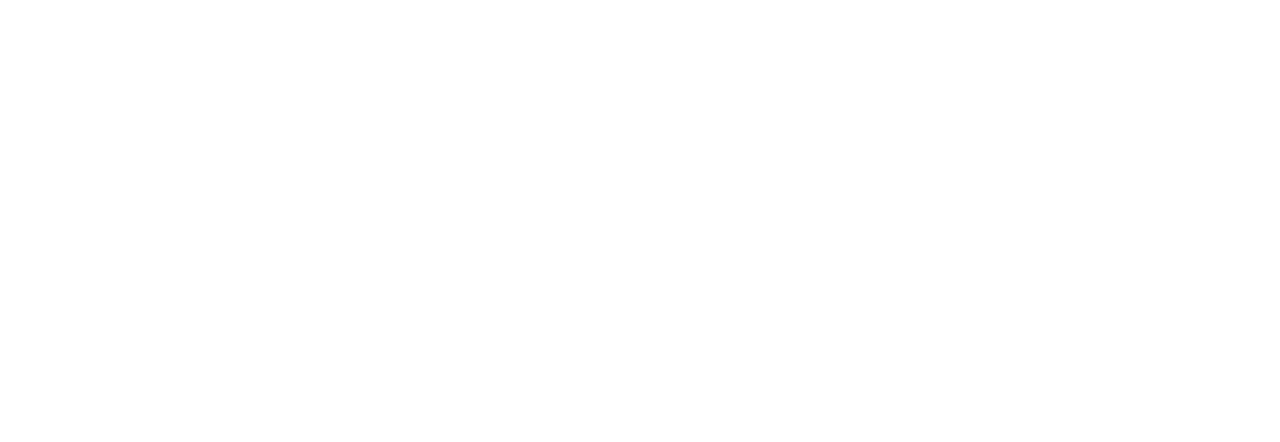
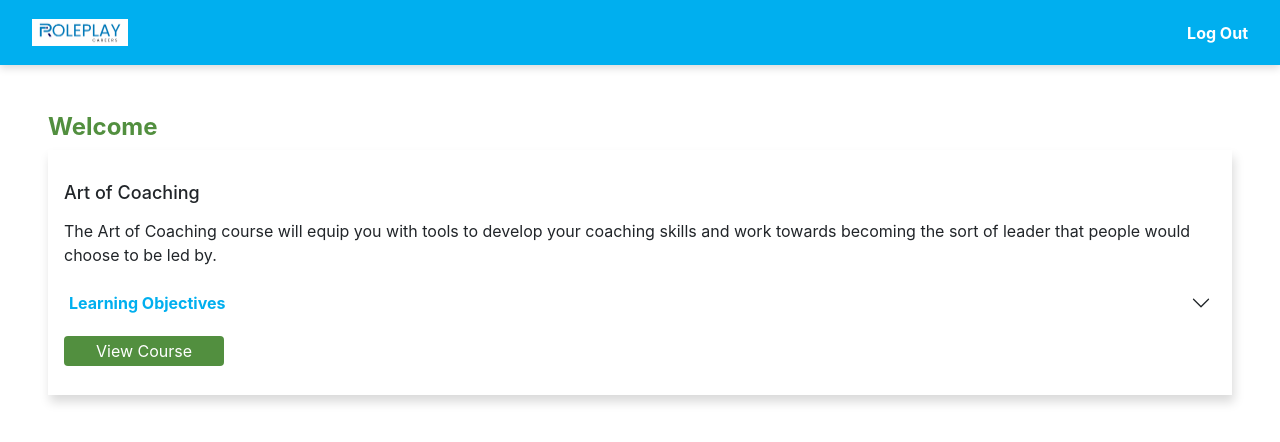
Before and after one commit to doyinDev1/Customer_Service, a React (Create React App) app: page /learn in a window 1280 px wide. Before the commit this address had no page. Shown: the top 442 px of the page. Built offline with nearby package versions, Linux system fonts and the light colour scheme.

Commit message:
added learn page

```diff
--- a/public/index.html
+++ b/public/index.html
@@ -5,10 +5,20 @@
 		<link rel="icon" href="%PUBLIC_URL%/favicon.ico" />
 		<meta name="viewport" content="width=device-width, initial-scale=1" />
 		<meta name="theme-color" content="#000000" />
-    <meta
-      name="description"
-      content="Web site created using create-react-app"
+		<meta name="description" content="Web site created using create-react-app" />
+		<link rel="preconnect" href="https://fonts.googleapis.com" />
+		<link rel="preconnect" href="https://fonts.gstatic.com" crossorigin />
+		<link
+			rel="stylesheet"
+			href="https://cdn.jsdelivr.net/npm/bootstrap@5.1.1/dist/css/bootstrap.min.css"
+			integrity="sha384-F3w7mX95PdgyTmZZMECAngseQB83DfGTowi0iMjiWaeVhAn4FJkqJByhZMI3AhiU"
+			crossorigin="anonymous"
 		/>
+		<link
+			href="https://fonts.googleapis.com/css2?family=Poppins:wght@300;400;700&display=swap"
+			rel="stylesheet"
+		/>
+		<link rel="stylesheet" href="https://fonts.googleapis.com/icon?family=Material+Icons" />
 		<link rel="apple-touch-icon" href="%PUBLIC_URL%/logo192.png" />
 		<!--
       manifest.json provides metadata used when your web app is installed on a
--- a/src/App.js
+++ b/src/App.js
@@ -1,4 +1,5 @@
 import { Route, Routes } from 'react-router-dom';
+import Learn from './components/pages/Learn/Learn';
 import Login from './components/pages/Login/Login';
 
 function App() {
@@ -6,6 +7,7 @@ function App() {
 		<>
 			<Routes>
 				<Route exact path="/" element={<Login />} />
+				<Route exact path="/learn" element={<Learn />} />
 			</Routes>
 		</>
 	);
--- a/src/components/layout/LoginForms/CommonForm.js
+++ b/src/components/layout/LoginForms/CommonForm.js
@@ -8,7 +8,7 @@ import { useForm } from 'react-hook-form';
 import toast, { Toaster } from 'react-hot-toast';
 // import axios from 'axios';
 // import Loader from '../Loader/Loader';
-import { Redirect, useHistory } from 'react-router-dom';
+import { useHistory } from 'react-router-dom';
 
 const validationSchema = Yup.object().shape({
 	email: Yup.string().required('Your Email is required').email('Please enter a valid email'),
@@ -29,10 +29,8 @@ const CommonForm = () => {
 		mode: 'onSubmit',
 	});
 
-	const userInfo = sessionStorage.getItem('coachingAuth');
-
 	// disable login page if you are logged in already
-	if (userInfo !== null) return <Redirect to="/learn" />;
+	// if (userInfo !== null) return <Redirect to="/learn" />;
 
 	const onLoginFormSubmit = (data) => {
 		const myFormData = data;
--- /dev/null
+++ b/src/components/layout/UserHeader/UserHeader.js
@@ -0,0 +1,27 @@
+import classes from './UserHeader.module.css';
+import Logo from '../../../images/logo.png';
+// import LoremLogo from '../../../images/loremexcellentiam_logo.jpg';
+// import { useHistory } from 'react-router';
+import toast from 'react-hot-toast';
+
+const UserHeader = () => {
+	// const history = useHistory();
+
+	const onLogout = () => {
+		toast.success('Successfully logged out!');
+	};
+
+	return (
+		<header className={classes.UserHeader}>
+			<img src={Logo} alt="Roleplay Services" className={classes.Logo} />
+			{/* <h2>Learn</h2> */}
+			{/* <div className="LoremLogo">
+				<p>Powered By:</p>
+				<img src={LoremLogo} alt="loremexcellentiam" />
+			</div> */}
+			<button onClick={onLogout}>Log Out</button>
+		</header>
+	);
+};
+
+export default UserHeader;
--- /dev/null
+++ b/src/components/layout/UserHeader/UserHeader.module.css
@@ -0,0 +1,37 @@
+.UserHeader {
+	display: flex;
+	align-items: center;
+	justify-content: space-between;
+	height: 65px;
+	box-shadow: 0 3px 8px rgba(0, 0, 0, 0.15);
+	padding: 10px 2rem;
+	background-color: #00afef;
+}
+
+
+.UserHeader img {
+	height: 100%;
+}
+
+.UserHeader .Logo {
+	width: 6rem;
+	object-fit: contain;
+	margin-right: auto;
+}
+
+.UserHeader h2 {
+	color: var(--blue);
+	font-weight: 700;
+	font-size: 16px;
+	margin: 0 auto;
+}
+
+.UserHeader button {
+	background: transparent;
+	font-family: inherit;
+	font-weight: 700;
+	color: #fff;
+	border: none;
+	outline: none;
+	margin-left: 8px;
+}
--- /dev/null
+++ b/src/components/pages/Learn/Learn.js
@@ -0,0 +1,48 @@
+import ProgressBar from 'react-bootstrap/ProgressBar';
+import UserHeader from '../../layout/UserHeader/UserHeader';
+import classes from './Learn.module.css';
+import { Link } from 'react-router-dom';
+// import { CloseOutlined } from '@material-ui/icons';
+import { Button, Accordion } from 'react-bootstrap';
+import { Toaster } from 'react-hot-toast';
+
+const Learn = () => {
+	return (
+		<>
+			<UserHeader />
+
+			<section className={classes.MainSection}>
+				<h2>Welcome </h2>
+				<div className={classes.CourseInfo}>
+					<h3>Art of Coaching</h3>
+					<p>
+						The Art of Coaching course will equip you with tools to develop your coaching skills and
+						work towards becoming the sort of leader that people would choose to be led by.{' '}
+					</p>
+					<Accordion flush className={classes.Accordion}>
+						<Accordion.Item eventKey="0">
+							<Accordion.Header className={classes.AccordionHeader}>
+								Learning Objectives
+							</Accordion.Header>
+							<Accordion.Body className={classes.AccordionBody}>
+								<ul></ul>
+							</Accordion.Body>
+						</Accordion.Item>
+					</Accordion>
+					{/* <ProgressBar now={50} label={`Progress: ${0} of 7 - ${0}%`} /> */}
+					<div className={classes.ButtonContainer}>
+						<Link to="/">View Course</Link>
+						{/* <Button>Download Certificate</Button> */}
+					</div>
+				</div>
+
+				{/* {loading && <Loader />}
+				{error && <h6>{error}</h6>} */}
+			</section>
+
+			<Toaster />
+		</>
+	);
+};
+
+export default Learn;
--- /dev/null
+++ b/src/components/pages/Learn/Learn.module.css
@@ -0,0 +1,108 @@
+.MainSection {
+	margin: 1rem 2rem;
+	padding: 2rem 1rem;
+	border-radius: 4px;
+}
+
+.MainSection h2 {
+	color: var(--color-green);
+	font-weight: 700;
+	font-size: 24px;
+}
+
+.MainSection h3 {
+	color: var(--orange);
+	font-size: 18px;
+	margin-bottom: 1rem;
+}
+
+.MainSection p {
+	margin-bottom: 0;
+}
+
+.course_duration {
+	margin: 5px 0 10px;
+	font-size: 14px;
+	color: #777;
+}
+
+.CourseInfo {
+	box-shadow: 2px 7px 10px rgba(0, 0, 0, 0.15);
+	padding: 2rem 1rem;
+}
+
+@media only screen and (max-width: 768px) {
+	.MainSection {
+		margin: 1rem 10px;
+	}
+}
+
+.ButtonConatiner {
+	margin-top: 3rem;
+}
+
+.ButtonContainer a {
+	margin-right: 1rem;
+	text-decoration: none;
+	background-color: var(--color-green);
+	color: #fff;
+	padding: 5px 32px;
+	border-radius: 4px;
+	transition: all 0.4s ease-in-out;
+}
+
+.ButtonContainer a:hover {
+	background-color: var(--color-green);
+}
+
+.ButtonConatiner button {
+	background: transparent;
+	border: none;
+	outline: none;
+}
+
+@media only screen and (max-width: 600px) {
+	.ButtonConatiner {
+		display: flex;
+		flex-direction: column;
+		text-align: center;
+	}
+
+	.ButtonContainer a {
+		margin-bottom: 1rem;
+	}
+}
+
+.Accordion {
+	margin: 10px 0;
+	border: none;
+}
+
+.Accordion .AccordionHeader button {
+	font-weight: 700;
+	color: var(--color-lightBlue);
+	padding: 1rem 5px;
+}
+
+.AccordionBody {
+	padding: 5px 1.25rem;
+	border-bottom: 1px solid #eee;
+}
+
+ul li {
+	line-height: 2;
+}
+
+.WarningBox {
+	text-align: center;
+	padding: 2rem 5px;
+}
+
+.WarningButtons {
+	display: flex;
+	justify-content: center;
+}
+
+.WarningButt button {
+	margin: 5px 10px;
+}
--- a/src/index.css
+++ b/src/index.css
@@ -18,6 +18,7 @@ body {
 :root {
 	--color-primary: #51903f;
 	--color-green: #528f3f;
-	--color-lightBlue: #1fa3af;
+	/* --color-lightBlue: #1fa3af; */
+	--color-lightBlue: #00afef;
 	--color-vlightBlue: #64dbef;
 }
```
Also changed, not shown: src/images/logo.png (added). Lines whose indentation alone changed are shown as unchanged.
